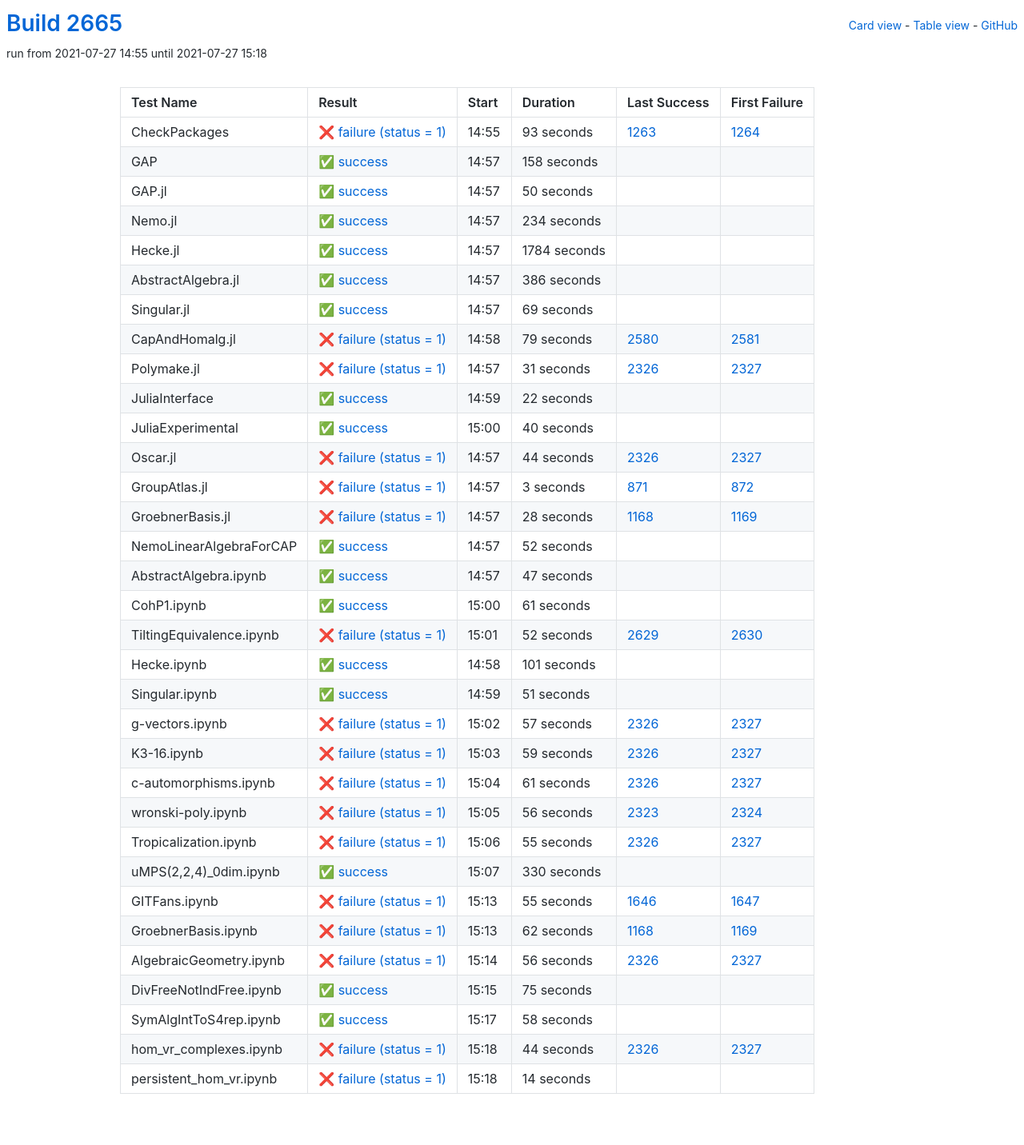
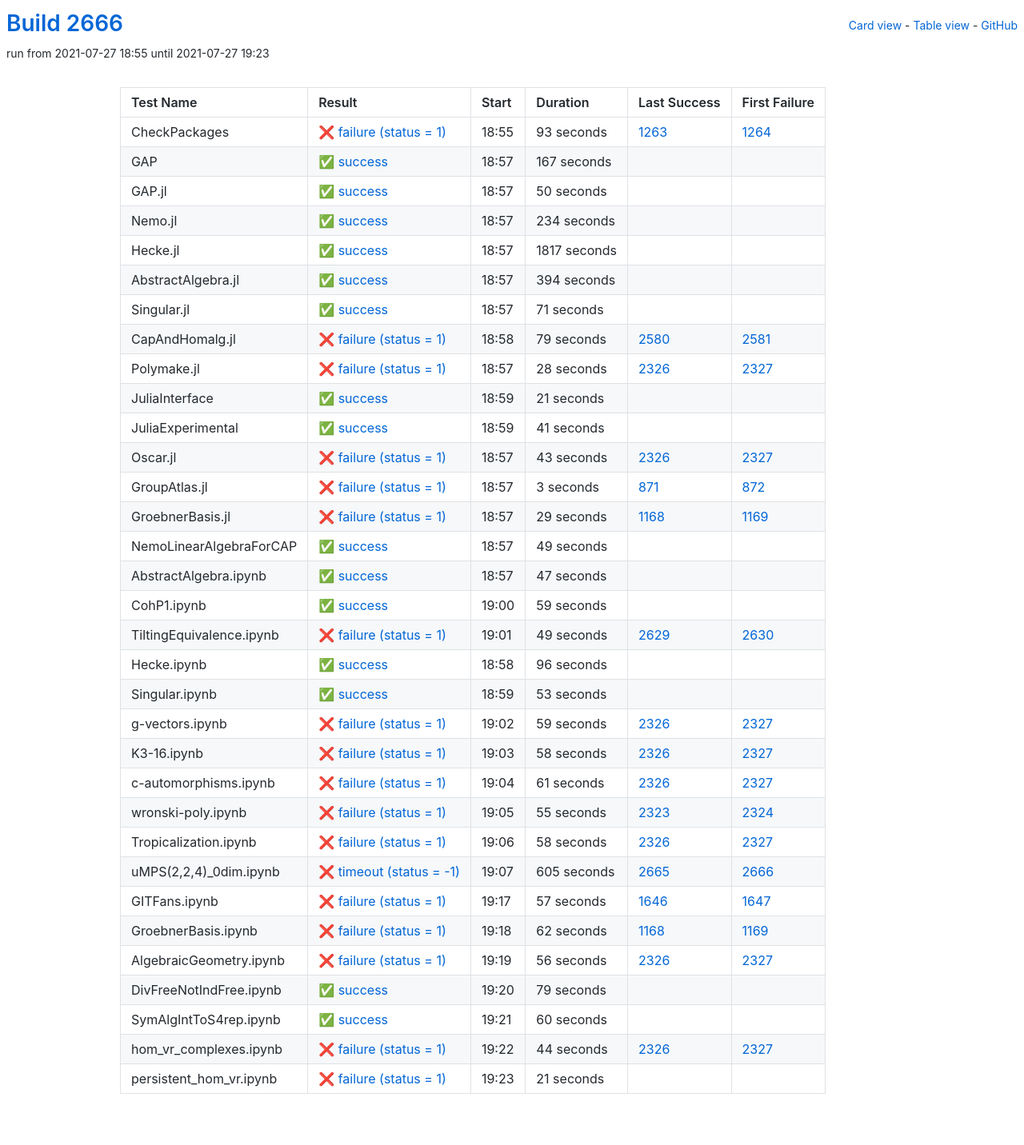
Before and after one commit to oscar-system/oscar-ci-status-stable, a Jekyll site: the page built from table.html, in a window 1280 px wide. Shown: the whole page at 80% size. Built offline with Jekyll 4.4.1, drawn with Linux system fonts in a browser that asks for light colours.

Commit message:
Build #2666

```diff
--- a/_data/ci.yml
+++ b/_data/ci.yml
@@ -1,6 +1,6 @@
 ---
-build: 2665
-build_url: https://oscarci.mathematik.uni-kl.de/job/oscar-stable/2665/
+build: 2666
+build_url: https://oscarci.mathematik.uni-kl.de/job/oscar-stable/2666/
 job: oscar-stable
 organization: oscar-system
 repo: oscar-ci-status-stable
@@ -8,8 +8,8 @@ repourl: https://github.com/oscar-system/oscar-ci-status-stable
 tests:
 - name: CheckPackages
   id: checkpackages
-  log: https://oscarci.mathematik.uni-kl.de/job/oscar-stable/2665/artifact/logs/build-2665/CheckPackages.log
-  start: 2021-07-27 14:55
+  log: https://oscarci.mathematik.uni-kl.de/job/oscar-stable/2666/artifact/logs/build-2666/CheckPackages.log
+  start: 2021-07-27 18:55
   success: false
   exitcode: 1
   status: failure
@@ -20,20 +20,20 @@ tests:
   first_failure_url: https://oscarci.mathematik.uni-kl.de/job/oscar-stable/1264/
 - name: GAP
   id: gap
-  log: https://oscarci.mathematik.uni-kl.de/job/oscar-stable/2665/artifact/logs/build-2665/GAP.log
-  start: 2021-07-27 14:57
+  log: https://oscarci.mathematik.uni-kl.de/job/oscar-stable/2666/artifact/logs/build-2666/GAP.log
+  start: 2021-07-27 18:57
   success: true
   exitcode: 0
   status: success
-  duration: 158
+  duration: 167
   last_success: false
   last_success_url:
   first_failure: false
   first_failure_url:
 - name: GAP.jl
   id: gap-jl
-  log: https://oscarci.mathematik.uni-kl.de/job/oscar-stable/2665/artifact/logs/build-2665/GAP.jl.log
-  start: 2021-07-27 14:57
+  log: https://oscarci.mathematik.uni-kl.de/job/oscar-stable/2666/artifact/logs/build-2666/GAP.jl.log
+  start: 2021-07-27 18:57
   success: true
   exitcode: 0
   status: success
@@ -44,8 +44,8 @@ tests:
   first_failure_url:
 - name: Nemo.jl
   id: nemo-jl
-  log: https://oscarci.mathematik.uni-kl.de/job/oscar-stable/2665/artifact/logs/build-2665/Nemo.jl.log
-  start: 2021-07-27 14:57
+  log: https://oscarci.mathematik.uni-kl.de/job/oscar-stable/2666/artifact/logs/build-2666/Nemo.jl.log
+  start: 2021-07-27 18:57
   success: true
   exitcode: 0
   status: success
@@ -56,44 +56,44 @@ tests:
   first_failure_url:
 - name: Hecke.jl
   id: hecke-jl
-  log: https://oscarci.mathematik.uni-kl.de/job/oscar-stable/2665/artifact/logs/build-2665/Hecke.jl.log
-  start: 2021-07-27 14:57
+  log: https://oscarci.mathematik.uni-kl.de/job/oscar-stable/2666/artifact/logs/build-2666/Hecke.jl.log
+  start: 2021-07-27 18:57
   success: true
   exitcode: 0
   status: success
-  duration: 1784
+  duration: 1817
   last_success: false
   last_success_url:
   first_failure: false
   first_failure_url:
 - name: AbstractAlgebra.jl
   id: abstractalgebra-jl
-  log: https://oscarci.mathematik.uni-kl.de/job/oscar-stable/2665/artifact/logs/build-2665/AbstractAlgebra.jl.log
-  start: 2021-07-27 14:57
+  log: https://oscarci.mathematik.uni-kl.de/job/oscar-stable/2666/artifact/logs/build-2666/AbstractAlgebra.jl.log
+  start: 2021-07-27 18:57
   success: true
   exitcode: 0
   status: success
-  duration: 386
+  duration: 394
   last_success: false
   last_success_url:
   first_failure: false
   first_failure_url:
 - name: Singular.jl
   id: singular-jl
-  log: https://oscarci.mathematik.uni-kl.de/job/oscar-stable/2665/artifact/logs/build-2665/Singular.jl.log
-  start: 2021-07-27 14:57
+  log: https://oscarci.mathematik.uni-kl.de/job/oscar-stable/2666/artifact/logs/build-2666/Singular.jl.log
+  start: 2021-07-27 18:57
   success: true
   exitcode: 0
   status: success
-  duration: 69
+  duration: 71
   last_success: false
   last_success_url:
   first_failure: false
   first_failure_url:
 - name: CapAndHomalg.jl
   id: capandhomalg-jl
-  log: https://oscarci.mathematik.uni-kl.de/job/oscar-stable/2665/artifact/logs/build-2665/CapAndHomalg.jl.log
-  start: 2021-07-27 14:58
+  log: https://oscarci.mathematik.uni-kl.de/job/oscar-stable/2666/artifact/logs/build-2666/CapAndHomalg.jl.log
+  start: 2021-07-27 18:58
   success: false
   exitcode: 1
   status: failure
@@ -104,56 +104,56 @@ tests:
   first_failure_url: https://oscarci.mathematik.uni-kl.de/job/oscar-stable/2581/
 - name: Polymake.jl
   id: polymake-jl
-  log: https://oscarci.mathematik.uni-kl.de/job/oscar-stable/2665/artifact/logs/build-2665/Polymake.jl.log
-  start: 2021-07-27 14:57
+  log: https://oscarci.mathematik.uni-kl.de/job/oscar-stable/2666/artifact/logs/build-2666/Polymake.jl.log
+  start: 2021-07-27 18:57
   success: false
   exitcode: 1
   status: failure
-  duration: 31
+  duration: 28
   last_success: 2326
   last_success_url: https://oscarci.mathematik.uni-kl.de/job/oscar-stable/2326/
   first_failure: 2327
   first_failure_url: https://oscarci.mathematik.uni-kl.de/job/oscar-stable/2327/
 - name: JuliaInterface
   id: juliainterface
-  log: https://oscarci.mathematik.uni-kl.de/job/oscar-stable/2665/artifact/logs/build-2665/JuliaInterface.log
-  start: 2021-07-27 14:59
+  log: https://oscarci.mathematik.uni-kl.de/job/oscar-stable/2666/artifact/logs/build-2666/JuliaInterface.log
+  start: 2021-07-27 18:59
   success: true
   exitcode: 0
   status: success
-  duration: 22
+  duration: 21
   last_success: false
   last_success_url:
   first_failure: false
   first_failure_url:
 - name: JuliaExperimental
   id: juliaexperimental
-  log: https://oscarci.mathematik.uni-kl.de/job/oscar-stable/2665/artifact/logs/build-2665/JuliaExperimental.log
-  start: 2021-07-27 15:00
+  log: https://oscarci.mathematik.uni-kl.de/job/oscar-stable/2666/artifact/logs/build-2666/JuliaExperimental.log
+  start: 2021-07-27 18:59
   success: true
   exitcode: 0
   status: success
-  duration: 40
+  duration: 41
   last_success: false
   last_success_url:
   first_failure: false
   first_failure_url:
 - name: Oscar.jl
   id: oscar-jl
-  log: https://oscarci.mathematik.uni-kl.de/job/oscar-stable/2665/artifact/logs/build-2665/Oscar.jl.log
-  start: 2021-07-27 14:57
+  log: https://oscarci.mathematik.uni-kl.de/job/oscar-stable/2666/artifact/logs/build-2666/Oscar.jl.log
+  start: 2021-07-27 18:57
   success: false
   exitcode: 1
   status: failure
-  duration: 44
+  duration: 43
   last_success: 2326
   last_success_url: https://oscarci.mathematik.uni-kl.de/job/oscar-stable/2326/
   first_failure: 2327
   first_failure_url: https://oscarci.mathematik.uni-kl.de/job/oscar-stable/2327/
 - name: GroupAtlas.jl
   id: groupatlas-jl
-  log: https://oscarci.mathematik.uni-kl.de/job/oscar-stable/2665/artifact/logs/build-2665/GroupAtlas.jl.log
-  start: 2021-07-27 14:57
+  log: https://oscarci.mathematik.uni-kl.de/job/oscar-stable/2666/artifact/logs/build-2666/GroupAtlas.jl.log
+  start: 2021-07-27 18:57
   success: false
   exitcode: 1
   status: failure
@@ -164,32 +164,32 @@ tests:
   first_failure_url: https://oscarci.mathematik.uni-kl.de/job/oscar-stable/872/
 - name: GroebnerBasis.jl
   id: groebnerbasis-jl
-  log: https://oscarci.mathematik.uni-kl.de/job/oscar-stable/2665/artifact/logs/build-2665/GroebnerBasis.jl.log
-  start: 2021-07-27 14:57
+  log: https://oscarci.mathematik.uni-kl.de/job/oscar-stable/2666/artifact/logs/build-2666/GroebnerBasis.jl.log
+  start: 2021-07-27 18:57
   success: false
   exitcode: 1
   status: failure
-  duration: 28
+  duration: 29
   last_success: 1168
   last_success_url: https://oscarci.mathematik.uni-kl.de/job/oscar-stable/1168/
   first_failure: 1169
   first_failure_url: https://oscarci.mathematik.uni-kl.de/job/oscar-stable/1169/
 - name: NemoLinearAlgebraForCAP
   id: nemolinearalgebraforcap
-  log: https://oscarci.mathematik.uni-kl.de/job/oscar-stable/2665/artifact/logs/build-2665/NemoLinearAlgebraForCAP.log
-  start: 2021-07-27 14:57
+  log: https://oscarci.mathematik.uni-kl.de/job/oscar-stable/2666/artifact/logs/build-2666/NemoLinearAlgebraForCAP.log
+  start: 2021-07-27 18:57
   success: true
   exitcode: 0
   status: success
-  duration: 52
+  duration: 49
   last_success: false
   last_success_url:
   first_failure: false
   first_failure_url:
 - name: AbstractAlgebra.ipynb
   id: abstractalgebra-ipynb
-  log: https://oscarci.mathematik.uni-kl.de/job/oscar-stable/2665/artifact/logs/build-2665/AbstractAlgebra.ipynb.log
-  start: 2021-07-27 14:57
+  log: https://oscarci.mathematik.uni-kl.de/job/oscar-stable/2666/artifact/logs/build-2666/AbstractAlgebra.ipynb.log
+  start: 2021-07-27 18:57
   success: true
   exitcode: 0
   status: success
@@ -200,68 +200,56 @@ tests:
   first_failure_url:
 - name: CohP1.ipynb
   id: cohp1-ipynb
-  log: https://oscarci.mathematik.uni-kl.de/job/oscar-stable/2665/artifact/logs/build-2665/CohP1.ipynb.log
-  start: 2021-07-27 15:00
+  log: https://oscarci.mathematik.uni-kl.de/job/oscar-stable/2666/artifact/logs/build-2666/CohP1.ipynb.log
+  start: 2021-07-27 19:00
   success: true
   exitcode: 0
   status: success
-  duration: 61
+  duration: 59
   last_success: false
   last_success_url:
   first_failure: false
   first_failure_url:
 - name: TiltingEquivalence.ipynb
   id: tiltingequivalence-ipynb
-  log: https://oscarci.mathematik.uni-kl.de/job/oscar-stable/2665/artifact/logs/build-2665/TiltingEquivalence.ipynb.log
-  start: 2021-07-27 15:01
+  log: https://oscarci.mathematik.uni-kl.de/job/oscar-stable/2666/artifact/logs/build-2666/TiltingEquivalence.ipynb.log
+  start: 2021-07-27 19:01
   success: false
   exitcode: 1
   status: failure
-  duration: 52
+  duration: 49
   last_success: 2629
   last_success_url: https://oscarci.mathematik.uni-kl.de/job/oscar-stable/2629/
   first_failure: 2630
   first_failure_url: https://oscarci.mathematik.uni-kl.de/job/oscar-stable/2630/
 - name: Hecke.ipynb
   id: hecke-ipynb
-  log: https://oscarci.mathematik.uni-kl.de/job/oscar-stable/2665/artifact/logs/build-2665/Hecke.ipynb.log
-  start: 2021-07-27 14:58
+  log: https://oscarci.mathematik.uni-kl.de/job/oscar-stable/2666/artifact/logs/build-2666/Hecke.ipynb.log
+  start: 2021-07-27 18:58
   success: true
   exitcode: 0
   status: success
-  duration: 101
+  duration: 96
   last_success: false
   last_success_url:
   first_failure: false
   first_failure_url:
 - name: Singular.ipynb
   id: singular-ipynb
-  log: https://oscarci.mathematik.uni-kl.de/job/oscar-stable/2665/artifact/logs/build-2665/Singular.ipynb.log
-  start: 2021-07-27 14:59
+  log: https://oscarci.mathematik.uni-kl.de/job/oscar-stable/2666/artifact/logs/build-2666/Singular.ipynb.log
+  start: 2021-07-27 18:59
   success: true
   exitcode: 0
   status: success
-  duration: 51
+  duration: 53
   last_success: false
   last_success_url:
   first_failure: false
   first_failure_url:
 - name: g-vectors.ipynb
   id: g-vectors-ipynb
-  log: https://oscarci.mathematik.uni-kl.de/job/oscar-stable/2665/artifact/logs/build-2665/g-vectors.ipynb.log
-  start: 2021-07-27 15:02
-  success: false
-  exitcode: 1
-  status: failure
-  duration: 57
-  last_success: 2326
-  last_success_url: https://oscarci.mathematik.uni-kl.de/job/oscar-stable/2326/
-  first_failure: 2327
-  first_failure_url: https://oscarci.mathematik.uni-kl.de/job/oscar-stable/2327/
-- name: K3-16.ipynb
-  id: k3-16-ipynb
-  log: https://oscarci.mathematik.uni-kl.de/job/oscar-stable/2665/artifact/logs/build-2665/K3-16.ipynb.log
-  start: 2021-07-27 15:03
+  log: https://oscarci.mathematik.uni-kl.de/job/oscar-stable/2666/artifact/logs/build-2666/g-vectors.ipynb.log
+  start: 2021-07-27 19:02
   success: false
   exitcode: 1
   status: failure
@@ -270,10 +258,22 @@ tests:
   last_success_url: https://oscarci.mathematik.uni-kl.de/job/oscar-stable/2326/
   first_failure: 2327
   first_failure_url: https://oscarci.mathematik.uni-kl.de/job/oscar-stable/2327/
+- name: K3-16.ipynb
+  id: k3-16-ipynb
+  log: https://oscarci.mathematik.uni-kl.de/job/oscar-stable/2666/artifact/logs/build-2666/K3-16.ipynb.log
+  start: 2021-07-27 19:03
+  success: false
+  exitcode: 1
+  status: failure
+  duration: 58
+  last_success: 2326
+  last_success_url: https://oscarci.mathematik.uni-kl.de/job/oscar-stable/2326/
+  first_failure: 2327
+  first_failure_url: https://oscarci.mathematik.uni-kl.de/job/oscar-stable/2327/
 - name: c-automorphisms.ipynb
   id: c-automorphisms-ipynb
-  log: https://oscarci.mathematik.uni-kl.de/job/oscar-stable/2665/artifact/logs/build-2665/c-automorphisms.ipynb.log
-  start: 2021-07-27 15:04
+  log: https://oscarci.mathematik.uni-kl.de/job/oscar-stable/2666/artifact/logs/build-2666/c-automorphisms.ipynb.log
+  start: 2021-07-27 19:04
   success: false
   exitcode: 1
   status: failure
@@ -284,56 +284,56 @@ tests:
   first_failure_url: https://oscarci.mathematik.uni-kl.de/job/oscar-stable/2327/
 - name: wronski-poly.ipynb
   id: wronski-poly-ipynb
-  log: https://oscarci.mathematik.uni-kl.de/job/oscar-stable/2665/artifact/logs/build-2665/wronski-poly.ipynb.log
-  start: 2021-07-27 15:05
+  log: https://oscarci.mathematik.uni-kl.de/job/oscar-stable/2666/artifact/logs/build-2666/wronski-poly.ipynb.log
+  start: 2021-07-27 19:05
   success: false
   exitcode: 1
   status: failure
-  duration: 56
+  duration: 55
   last_success: 2323
   last_success_url: https://oscarci.mathematik.uni-kl.de/job/oscar-stable/2323/
   first_failure: 2324
   first_failure_url: https://oscarci.mathematik.uni-kl.de/job/oscar-stable/2324/
 - name: Tropicalization.ipynb
   id: tropicalization-ipynb
-  log: https://oscarci.mathematik.uni-kl.de/job/oscar-stable/2665/artifact/logs/build-2665/Tropicalization.ipynb.log
-  start: 2021-07-27 15:06
+  log: https://oscarci.mathematik.uni-kl.de/job/oscar-stable/2666/artifact/logs/build-2666/Tropicalization.ipynb.log
+  start: 2021-07-27 19:06
   success: false
   exitcode: 1
   status: failure
-  duration: 55
+  duration: 58
   last_success: 2326
   last_success_url: https://oscarci.mathematik.uni-kl.de/job/oscar-stable/2326/
   first_failure: 2327
   first_failure_url: https://oscarci.mathematik.uni-kl.de/job/oscar-stable/2327/
 - name: uMPS(2,2,4)_0dim.ipynb
   id: umps-2-2-4-0dim-ipynb
-  log: https://oscarci.mathematik.uni-kl.de/job/oscar-stable/2665/artifact/logs/build-2665/uMPS-2-2-4-_0dim.ipynb.log
-  start: 2021-07-27 15:07
-  success: true
-  exitcode: 0
-  status: success
-  duration: 330
-  last_success: false
-  last_success_url:
-  first_failure: false
-  first_failure_url:
+  log: https://oscarci.mathematik.uni-kl.de/job/oscar-stable/2666/artifact/logs/build-2666/uMPS-2-2-4-_0dim.ipynb.log
+  start: 2021-07-27 19:07
+  success: false
+  exitcode: -1
+  status: timeout
+  duration: 605
+  last_success: 2665
+  last_success_url: https://oscarci.mathematik.uni-kl.de/job/oscar-stable/2665/
+  first_failure: 2666
+  first_failure_url: https://oscarci.mathematik.uni-kl.de/job/oscar-stable/2666/
 - name: GITFans.ipynb
   id: gitfans-ipynb
-  log: https://oscarci.mathematik.uni-kl.de/job/oscar-stable/2665/artifact/logs/build-2665/GITFans.ipynb.log
-  start: 2021-07-27 15:13
+  log: https://oscarci.mathematik.uni-kl.de/job/oscar-stable/2666/artifact/logs/build-2666/GITFans.ipynb.log
+  start: 2021-07-27 19:17
   success: false
   exitcode: 1
   status: failure
-  duration: 55
+  duration: 57
   last_success: 1646
   last_success_url: https://oscarci.mathematik.uni-kl.de/job/oscar-stable/1646/
   first_failure: 1647
   first_failure_url: https://oscarci.mathematik.uni-kl.de/job/oscar-stable/1647/
 - name: GroebnerBasis.ipynb
   id: groebnerbasis-ipynb
-  log: https://oscarci.mathematik.uni-kl.de/job/oscar-stable/2665/artifact/logs/build-2665/GroebnerBasis.ipynb.log
-  start: 2021-07-27 15:13
+  log: https://oscarci.mathematik.uni-kl.de/job/oscar-stable/2666/artifact/logs/build-2666/GroebnerBasis.ipynb.log
+  start: 2021-07-27 19:18
   success: false
   exitcode: 1
   status: failure
@@ -344,8 +344,8 @@ tests:
   first_failure_url: https://oscarci.mathematik.uni-kl.de/job/oscar-stable/1169/
 - name: AlgebraicGeometry.ipynb
   id: algebraicgeometry-ipynb
-  log: https://oscarci.mathematik.uni-kl.de/job/oscar-stable/2665/artifact/logs/build-2665/AlgebraicGeometry.ipynb.log
-  start: 2021-07-27 15:14
+  log: https://oscarci.mathematik.uni-kl.de/job/oscar-stable/2666/artifact/logs/build-2666/AlgebraicGeometry.ipynb.log
+  start: 2021-07-27 19:19
   success: false
   exitcode: 1
   status: failure
@@ -356,32 +356,32 @@ tests:
   first_failure_url: https://oscarci.mathematik.uni-kl.de/job/oscar-stable/2327/
 - name: DivFreeNotIndFree.ipynb
   id: divfreenotindfree-ipynb
-  log: https://oscarci.mathematik.uni-kl.de/job/oscar-stable/2665/artifact/logs/build-2665/DivFreeNotIndFree.ipynb.log
-  start: 2021-07-27 15:15
+  log: https://oscarci.mathematik.uni-kl.de/job/oscar-stable/2666/artifact/logs/build-2666/DivFreeNotIndFree.ipynb.log
+  start: 2021-07-27 19:20
   success: true
   exitcode: 0
   status: success
-  duration: 75
+  duration: 79
   last_success: false
   last_success_url:
   first_failure: false
   first_failure_url:
 - name: SymAlgIntToS4rep.ipynb
   id: symalginttos4rep-ipynb
-  log: https://oscarci.mathematik.uni-kl.de/job/oscar-stable/2665/artifact/logs/build-2665/SymAlgIntToS4rep.ipynb.log
-  start: 2021-07-27 15:17
+  log: https://oscarci.mathematik.uni-kl.de/job/oscar-stable/2666/artifact/logs/build-2666/SymAlgIntToS4rep.ipynb.log
+  start: 2021-07-27 19:21
   success: true
   exitcode: 0
   status: success
-  duration: 58
+  duration: 60
   last_success: false
   last_success_url:
   first_failure: false
   first_failure_url:
 - name: hom_vr_complexes.ipynb
   id: hom-vr-complexes-ipynb
-  log: https://oscarci.mathematik.uni-kl.de/job/oscar-stable/2665/artifact/logs/build-2665/hom_vr_complexes.ipynb.log
-  start: 2021-07-27 15:18
+  log: https://oscarci.mathematik.uni-kl.de/job/oscar-stable/2666/artifact/logs/build-2666/hom_vr_complexes.ipynb.log
+  start: 2021-07-27 19:22
   success: false
   exitcode: 1
   status: failure
@@ -392,12 +392,12 @@ tests:
   first_failure_url: https://oscarci.mathematik.uni-kl.de/job/oscar-stable/2327/
 - name: persistent_hom_vr.ipynb
   id: persistent-hom-vr-ipynb
-  log: https://oscarci.mathematik.uni-kl.de/job/oscar-stable/2665/artifact/logs/build-2665/persistent_hom_vr.ipynb.log
-  start: 2021-07-27 15:18
+  log: https://oscarci.mathematik.uni-kl.de/job/oscar-stable/2666/artifact/logs/build-2666/persistent_hom_vr.ipynb.log
+  start: 2021-07-27 19:23
   success: false
   exitcode: 1
   status: failure
-  duration: 14
+  duration: 21
   last_success: false
   last_success_url:
   first_failure: false
```
Also changed, not shown: README.md.
